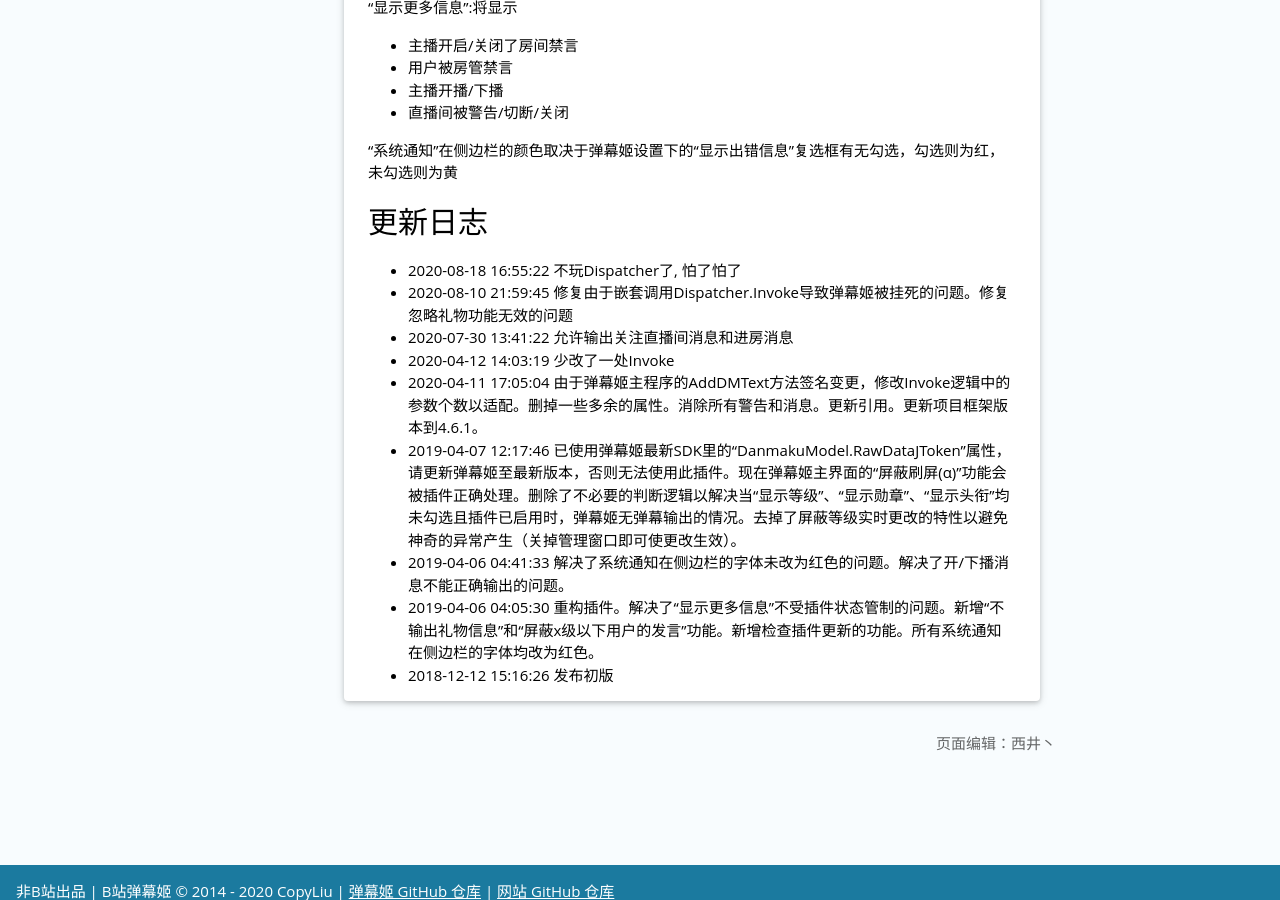
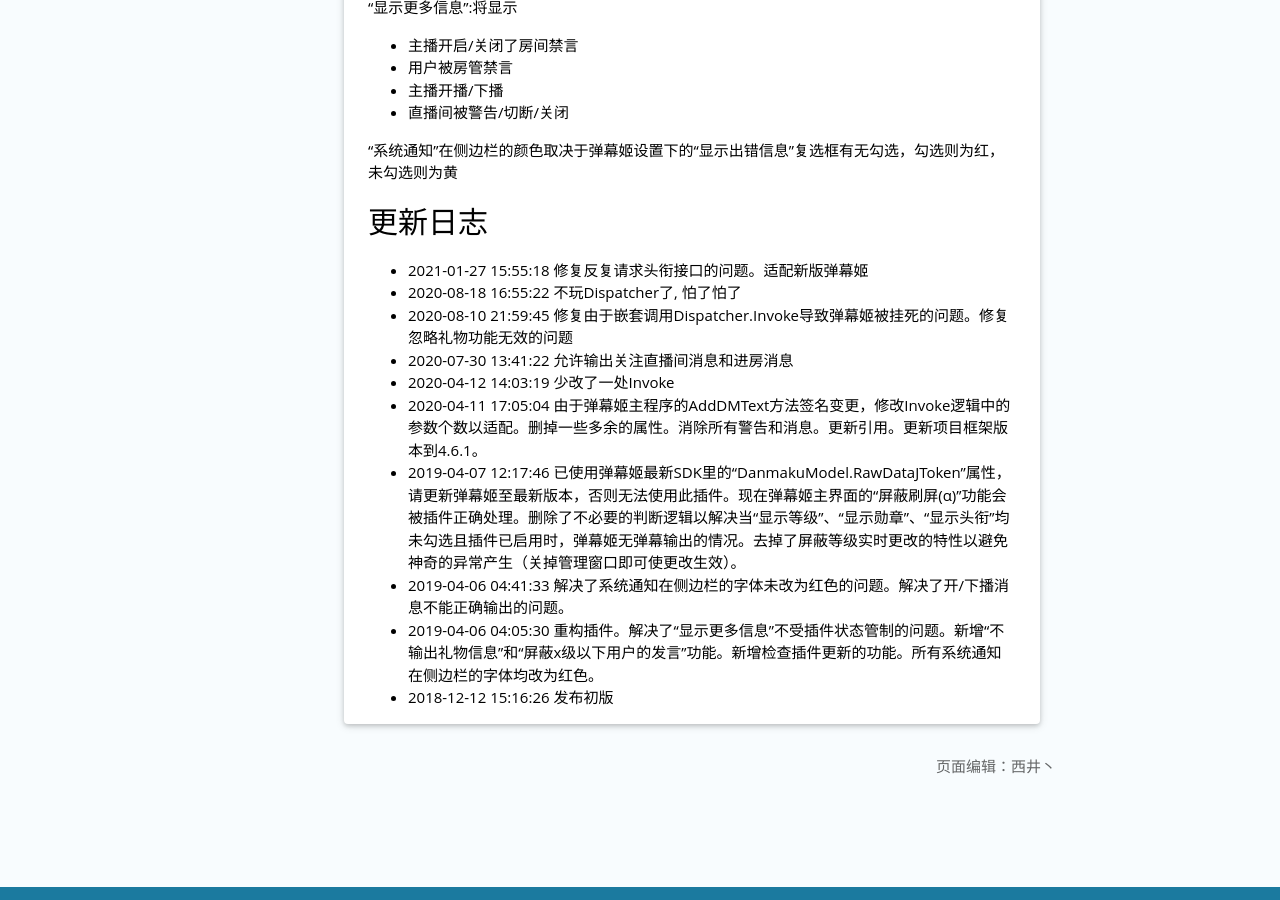
Before and after one commit to Bililive/www.danmuji.org, a Jekyll site: the page built from _plugin/ExtendLogging.md, in a window 1280 px wide and 900 px high, scrolled down 1494 px. Built offline with Jekyll 4.4.1, drawn with Linux system fonts in a browser that asks for light colours; nearby versions of some CDN libraries; some of the changed text lies outside the part shown.

Commit message:
更新更多日志插件至1.1.9
修复反复请求头衔接口的问题
适配新版弹幕姬

```diff
--- a/_plugin/ExtendLogging.md
+++ b/_plugin/ExtendLogging.md
@@ -5,10 +5,10 @@
 plugin_author: 西井丶
 plugin_name: 更多日志
 plugin_desc: 管理弹幕姬日志输出行为
-plugin_version: 1.1.8
-plugin_update_datetime: 2020-08-18 16:55:22 +0800
+plugin_version: 1.1.9
+plugin_update_datetime: 2021-01-27 15:55:18 +0800
 plugin_update_desc: |-
-  不玩Dispatcher了, 怕了怕了
+  修复反复请求头衔接口的问题。适配新版弹幕姬
 plugin_dllink: /resource/ExtendLogging/ExtendLogging.zip
 plugin_contact: =02bj5Scx5CcpZHQkVGdjVGdvJHc4VGIwiY52uL5uKY6BCY6R+Y53+K6YKa6ueZ6Eq552uL5S+o5syp5
 plugin_dlnote: 只在弹幕姬官网提供下载,请勿转载
@@ -60,6 +60,7 @@
 
 更新日志
 ---
+- 2021-01-27 15:55:18 修复反复请求头衔接口的问题。适配新版弹幕姬
 - 2020-08-18 16:55:22 不玩Dispatcher了, 怕了怕了
 - 2020-08-10 21:59:45 修复由于嵌套调用Dispatcher.Invoke导致弹幕姬被挂死的问题。修复忽略礼物功能无效的问题
 - 2020-07-30 13:41:22 允许输出关注直播间消息和进房消息
```
Also changed, not shown: 2 other files.
